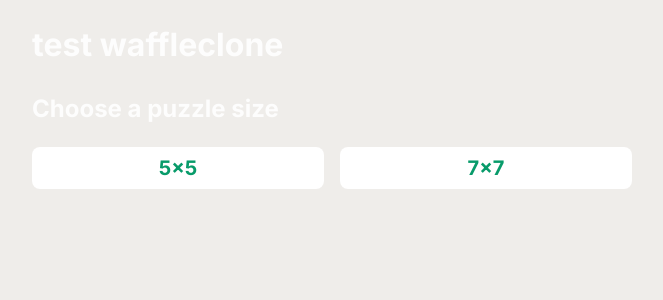
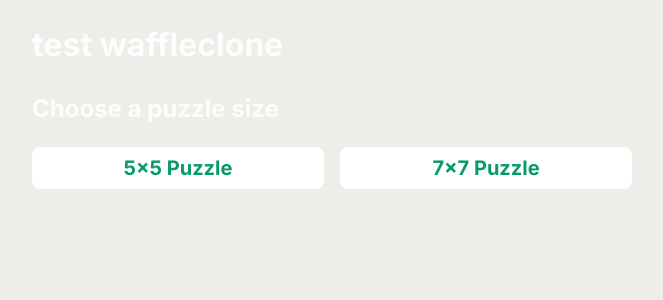
Before and after one commit to tkroo/waffly2, a SvelteKit app: page /new in a window 1280 px wide. Shown: the top 300 px of the page, without its empty margins (308-971 px from the left). Built offline with nearby package versions, Linux system fonts and the light colour scheme.

Commit message:
add messages and definitions

```diff
--- a/src/routes/new/+page.svelte
+++ b/src/routes/new/+page.svelte
@@ -1,26 +1,30 @@
 <script lang="ts">
   import { fade } from 'svelte/transition';
+
+  import type { Tile, Board, GameReturnType } from '$lib/types';
+  import { myBools, myArrays } from '$lib/utils.svelte';
   import Progress from '$lib/components/Progress.svelte';
+  import Messages from '$lib/components/Messages.svelte';
   import { createGame } from '$lib/game.svelte';
   import LetterTile from '$lib/components/LetterTile.svelte';
+  import DefinitionList from '$lib/components/DefinitionList.svelte';
 
   let board = $state();
-  let game;
+  let game: GameReturnType | null;
   let currentTurn = $state();
 
   const setup = async (s) => {
-    board = null;
-    console.log(`setup(${s}) called`);
     game = createGame(s);
     board = await game.initialize();
     currentTurn = game?.startingSwaps;
+    myArrays.completedWords = [];
     return board;
   }
 
   const handleTileClick = (tile: Tile) => {
     game?.swapTile(tile);
     game?.updateTileStatuses(board);
-    // myArrays.completedWords = game?.checkRowsAndColumns(board) ?? [];
+    myArrays.completedWords = game?.checkRowsAndColumns(board) ?? [];
     currentTurn = game?.getCurrentTurn();
   }
 
@@ -36,6 +40,13 @@
     return true;
   })
 
+  const shuffle = () => {
+    game?.resetTurns();
+    currentTurn = game?.startingSwaps;
+    myArrays.completedWords = [];
+    board = game?.shuffle2DArray(board) ?? [];
+  }
+
   const outOfTurns = $derived.by((): boolean => {
     if(!board) return false;
     return currentTurn !== null && currentTurn !== undefined && currentTurn <= 0 && !solved;
@@ -44,7 +55,7 @@
   const solvePuzzle = () => {
     board = game?.solveGrid(board) ?? board;
     board = game?.updateTileStatuses(board) ?? board;
-    // myArrays.completedWords = game?.checkRowsAndColumns(board) ?? [];
+    myArrays.completedWords = game?.checkRowsAndColumns(board) ?? [];
   }
 
   const handleKeyDown = (e: KeyboardEvent) => {
@@ -71,6 +82,9 @@
       game?.decreaseTurns();
       currentTurn = game?.getCurrentTurn();
     }
+    if (e.key == 'd') {
+      myBools.fetchDefinitions = !myBools.fetchDefinitions;
+    }
     // if (e.key == '?') {
     //   showPopup = !showPopup;
     // }
@@ -80,6 +94,10 @@
   }
 
 </script>
+
+{#snippet myButton(t: string, mystyle: string, func: (e: Event) => void)}
+  <button class="myButton" style={mystyle} onclick={func}>{t}</button>
+{/snippet}
 
 <svelte:window onkeydown={handleKeyDown}/>
 
@@ -107,13 +125,13 @@
         </div>
       {/each}
     </div>
-  {/if}
-
-  {#if (solved || outOfTurns) || !board}
+    <Messages {myButton} {currentTurn} {outOfTurns} {solved} chooseGame={setup} {shuffle} />
+    {#if myBools.fetchDefinitions}<DefinitionList />{/if}
+  {:else}
   <h2>Choose a puzzle size</h2>
   <div class="choices">
-    <button class="myButton" onclick={() => setup(5)}>5x5</button>
-    <button class="myButton" onclick={() => setup(7)}>7x7</button>
+    {@render myButton("5x5 Puzzle", "", () => setup(5))}
+    {@render myButton("7x7 Puzzle", "", () => setup(7))}
   </div>
   {/if}
 </div>
```
